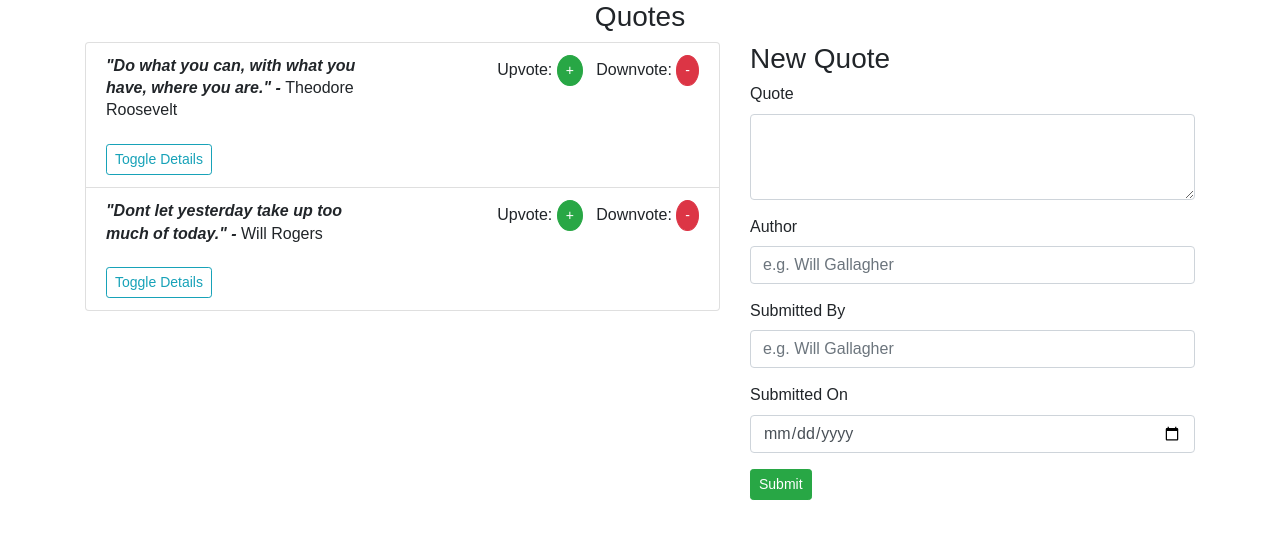
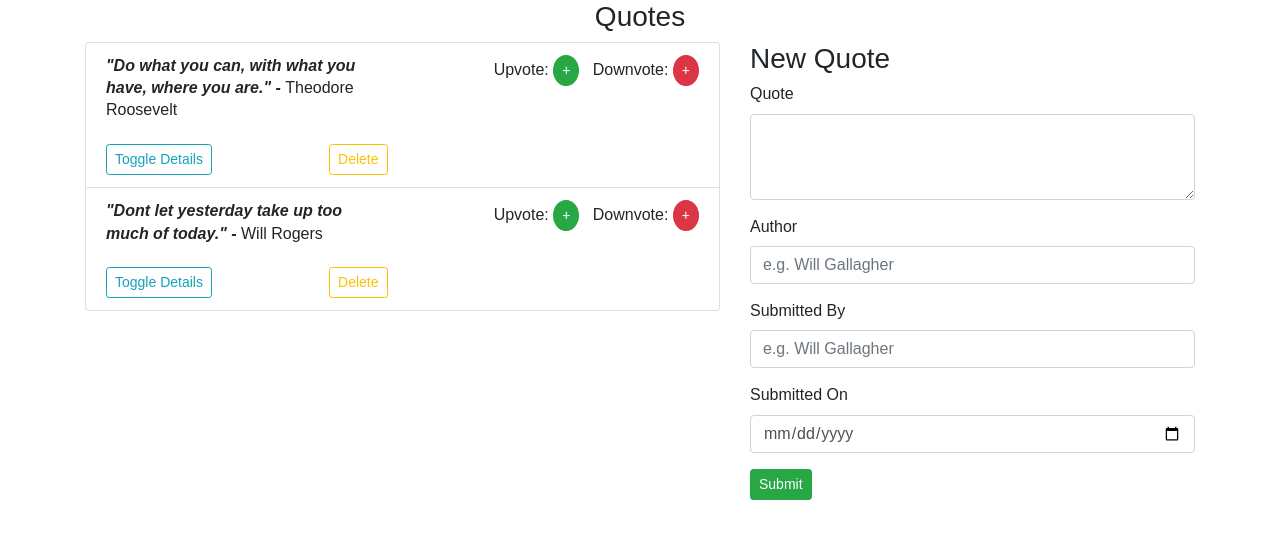
Before and after one commit to Kenneththumi/Quotes, an Angular app: page / in a window 1280 px wide. Shown: the top 538 px of the page. Built offline with nearby package versions, Linux system fonts and the light colour scheme.

Commit message:
Updated Downvotes

```diff
--- a/src/app/quote.ts
+++ b/src/app/quote.ts
@@ -1,10 +1,12 @@
 export class Quote {
 
     upvote:number;
+    downvote:number;
     moreDetails:boolean;
     //
     constructor(public quote:string, public author:string, public user:string, public dateSubmission:Date){
         this.upvote = 0;
+        this.downvote = 0;
         this.moreDetails=false;
     }
 }
--- a/src/app/quote/quote-detail/quote-detail.component.html
+++ b/src/app/quote/quote-detail/quote-detail.component.html
@@ -7,4 +7,8 @@
     <div>
         Upvotes: {{ quote.upvote }}
     </div>
+    <div>
+        Downvotes: {{ quote.downvote }}
+    </div>
+
 </div>
--- a/src/app/quote/quote.component.html
+++ b/src/app/quote/quote.component.html
@@ -18,6 +18,8 @@
                                     <button class="btn btn-sm btn-outline-info" (click)="toggleDetails(i)">
                                         Toggle Details
                                     </button>
+
+                                     <button (click)="deleteQuote(i)" class="float-right btn btn-sm btn-outline-warning">Delete</button>
                                 </div>
                                  <div class="col-md-6">
                                      <div class="float-right">
@@ -25,8 +27,9 @@
                                         <div class="btn btn-sm btn-round btn-success" (click)="upvote(i)">+</div>
                                         &nbsp;
                                         Downvote:
-                                        <div class="btn btn-sm btn-round btn-danger" (click)="downvote(i)">-</div>
+                                        <div class="btn btn-sm btn-round btn-danger" (click)="downvote(i)">+</div>
                                      </div>
+
                                  </div>
                             </div>
 
--- a/src/app/quote/quote.component.ts
+++ b/src/app/quote/quote.component.ts
@@ -34,7 +34,7 @@ export class QuoteComponent implements OnInit {
 
   //downvoting
   downvote(index:number){
-      //this.quotes[index].vote -= 1;
+      this.quotes[index].downvote += 1;
   }
 
   //add quote
@@ -42,4 +42,9 @@ export class QuoteComponent implements OnInit {
 
       this.quotes.push(quote);
   }
+
+  //delete quote
+  deleteQuote(i){
+
+  }
 }
```
